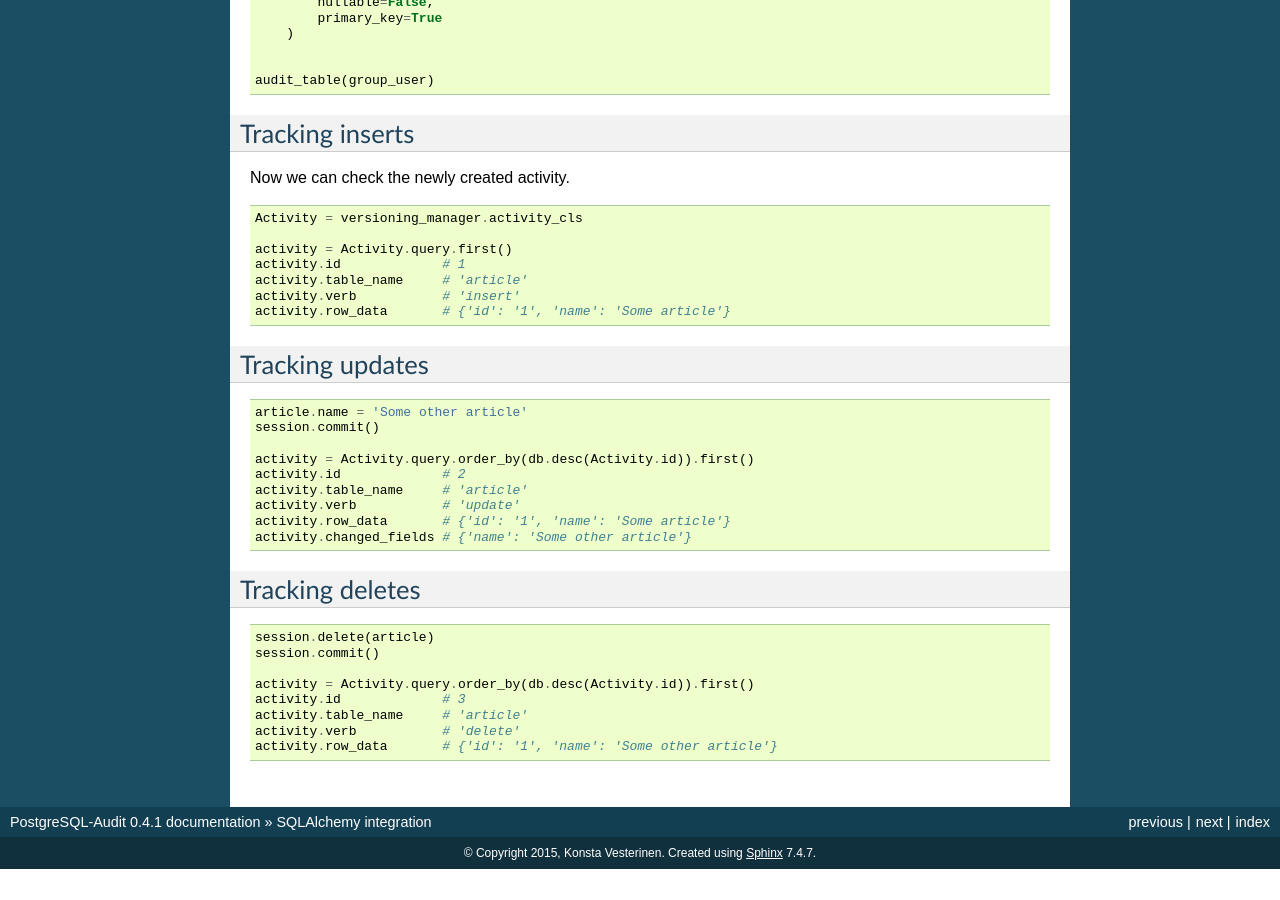
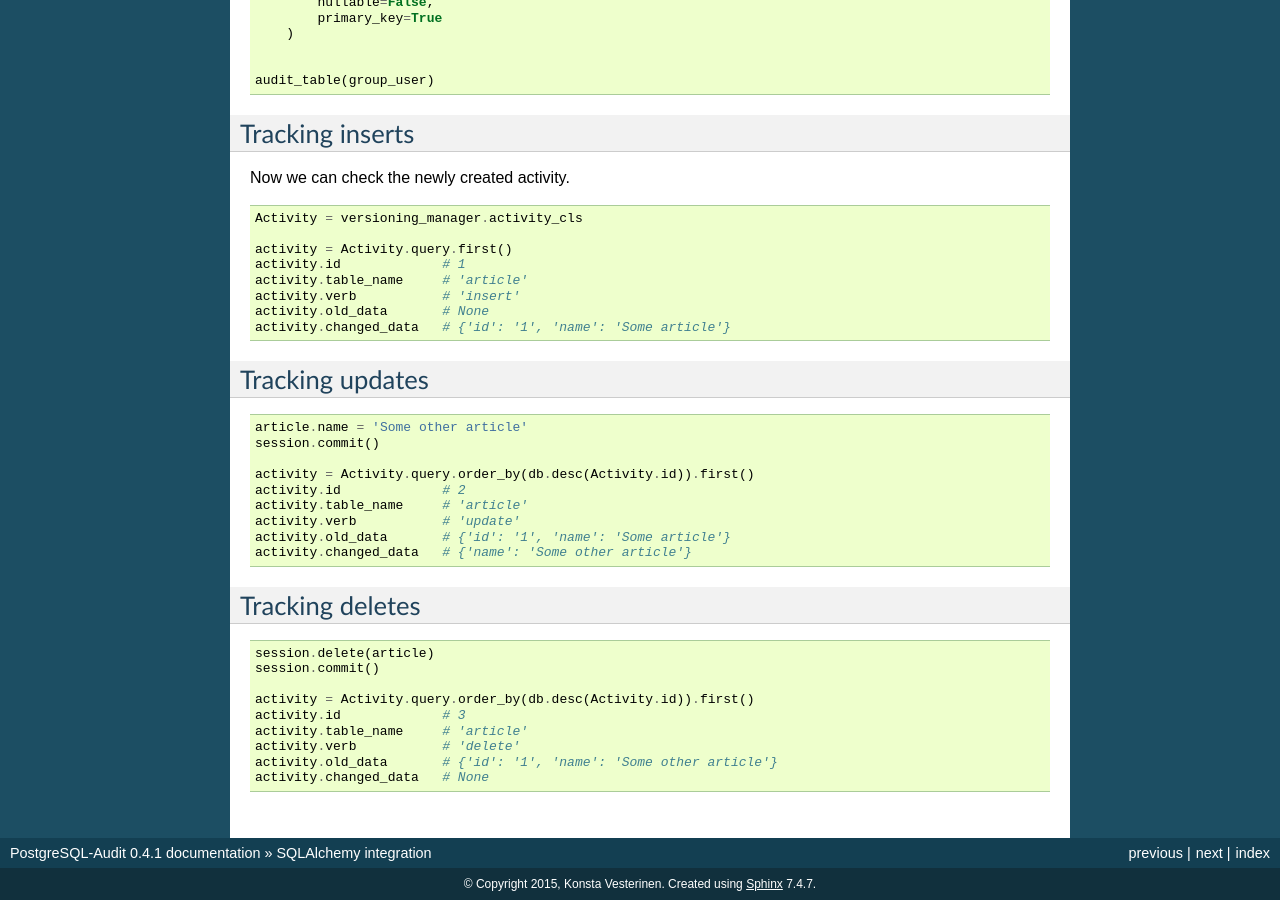
Before and after one commit to kvesteri/postgresql-audit, a Sphinx documentation site: the page built from docs/sqlalchemy.rst, in a window 1280 px wide and 900 px high, scrolled down 1314 px. Built offline with Sphinx 7.4.7, drawn with Linux system fonts in a browser that asks for light colours; before the commit the page ends 2183 px from its top, so only the background shows below that.

Commit message:
Fix SA docs

```diff
--- a/docs/sqlalchemy.rst
+++ b/docs/sqlalchemy.rst
@@ -103,7 +103,8 @@ Now we can check the newly created activity.
     activity.id             # 1
     activity.table_name     # 'article'
     activity.verb           # 'insert'
-    activity.row_data       # {'id': '1', 'name': 'Some article'}
+    activity.old_data       # None
+    activity.changed_data   # {'id': '1', 'name': 'Some article'}
 
 
 Tracking updates
@@ -119,8 +120,8 @@ Tracking updates
     activity.id             # 2
     activity.table_name     # 'article'
     activity.verb           # 'update'
-    activity.row_data       # {'id': '1', 'name': 'Some article'}
-    activity.changed_fields # {'name': 'Some other article'}
+    activity.old_data       # {'id': '1', 'name': 'Some article'}
+    activity.changed_data   # {'name': 'Some other article'}
 
 
 Tracking deletes
@@ -136,4 +137,5 @@ Tracking deletes
     activity.id             # 3
     activity.table_name     # 'article'
     activity.verb           # 'delete'
-    activity.row_data       # {'id': '1', 'name': 'Some other article'}
+    activity.old_data       # {'id': '1', 'name': 'Some other article'}
+    activity.changed_data   # None
```
